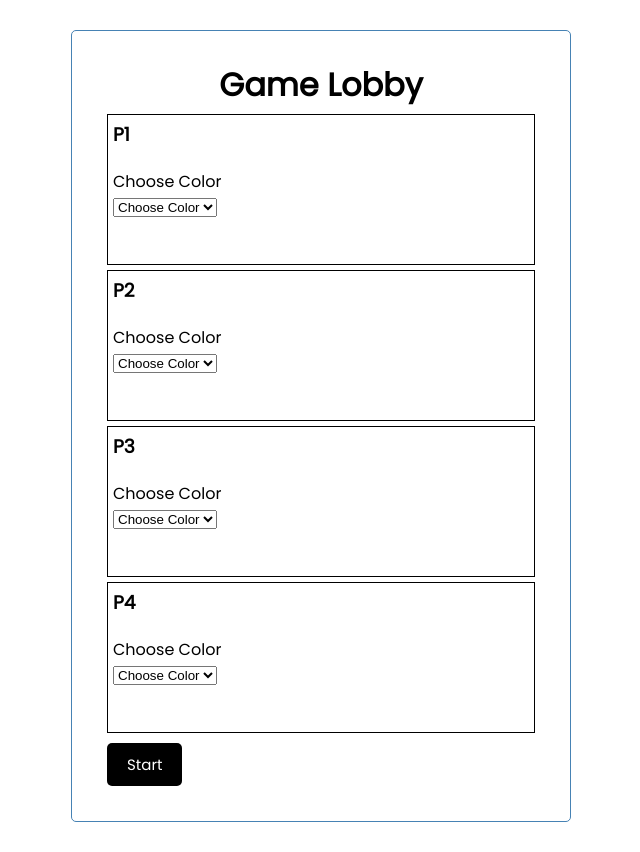
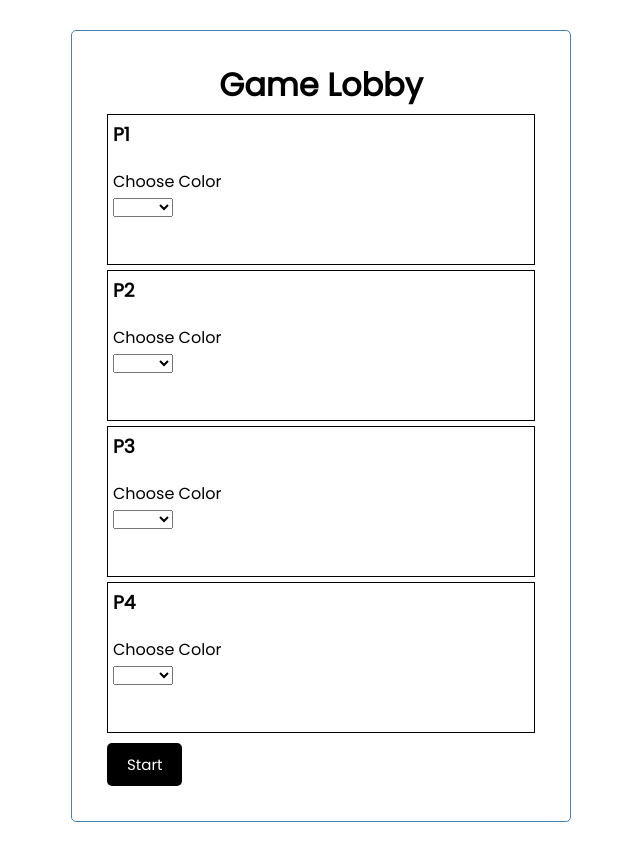
Before and after one commit to qwertyuasdfghjkl/frontend, a React (Create React App) app in the folder projects/react/game-lobby/: page / in a window 1280 px wide. Shown: the whole page, without its empty margins (319-959 px from the left). Built offline with nearby package versions, Linux system fonts and the light colour scheme.

Commit message:
deleted colors state hook

```diff
--- a/projects/react/game-lobby/src/App.js
+++ b/projects/react/game-lobby/src/App.js
@@ -1,6 +1,3 @@
-// style/color border
-// how to use players in router
-
 import { BrowserRouter as Router, Route, useParams } from 'react-router-dom'
 import Header from './components/Header'
 import Button from './components/Button'
@@ -16,88 +13,49 @@ function App() {
       {
         id: 1,
         text: 'P1',
-        color: 'Choose Color',
+        color: '',
       },
       {
         id: 2,
         text: 'P2',
-        color: 'Choose Color',
+        color: '',
       },
       {
         id: 3,
         text: 'P3',
-        color: 'Choose Color',
+        color: '',
       },
       {
         id: 4,
         text: 'P4',
-        color: 'Choose Color',
+        color: '',
       }
     ]
   )
 
-  const[colors, setColors] = useState(
-    [
-      {
-        id2: 1,
-        color: 'blue',
-        used: false,
-      },
-      {
-        id2: 2,
-        color: 'red',
-        used: false,
-      },
-      {
-        id2: 3,
-        color: 'green',
-        used: false,
-      },
-      {
-        id2: 4,
-        color: 'yellow',
-        used: false,
-      },
-    ]
-  )
-
-
-  const changeColor = (compareId, compareColor) => {
-    const colorMatch = colors.filter((c) => c.color === compareColor)[0]
-    const idMatch = players.filter((p) => p.id === compareId)[0]
+  const changeColors = (compareId, compareColor) => {
+    const chosenPlayer = players.filter((p) => p.id === compareId)[0]
+    const usedColors = players.filter((p) => p.color !== '')
+    const colors = usedColors.map((c) => c.color)
+    console.log('adsf',colors)
 
     // if the player is already this color
-    if (colorMatch.used & idMatch.color === compareColor) {
+    if (chosenPlayer.color === compareColor) {
       alert('You have already chosen this color.')
       return
     }
 
-    // set used to false for players old color
-    if (idMatch.color !== "Choose Color" & !colorMatch.used) {
-      setColors(
-        colors.map((c) =>
-          c.color === idMatch.color ? c.used = false : c
-        )
-      )
-    }
-
-    // if color not used
-    if (!colorMatch.used) {
-      // set new color used to true
-      setColors(
-        colors.map((c) =>
-          c.color === compareColor ? {...c, used: true } : c
-        )
-      )
+    // if compareColor is not already used
+    if (!colors.includes(compareColor)) {
       // set players color
       setPlayers(
         players.map((p) =>
           p.id === compareId ? {...p, color: compareColor} : p
         )
       )
-
-      // if the color is already picked
-    } else {
+    }
+    // if color is already used
+    else {
       alert('Color is already chosen, Please choose a different colour')
     }
   }
@@ -106,17 +64,14 @@ function App() {
       <Router>
         <div className="container">
           <Header />
-
-          <Route path='/' exact render={(props) => (
+          <Route exact path='/' render={(props) => (
             <>
-            <Players players={players} colors={colors} changeColor={changeColor}/>
+            <Players players={players} changeColors={changeColors}/>
             <Button players={players}/>
             </>
             )}
           />
-          {/* <Route exact path="/about" component={props => <About players={props.match.params.players}/>}/> */}
-          {/* <Route path='/about' component={About}/> */}
-          <Route path='/about' exact render={(props) => (
+          <Route path='/about' render={(props) => (
             <>
             <About players={players}></About>
             </>
--- a/projects/react/game-lobby/src/components/Player.js
+++ b/projects/react/game-lobby/src/components/Player.js
@@ -1,7 +1,7 @@
 import { useState } from 'react'
 
-const Player = ({ player, colors, changeColor }) => {
-  const[color, setColor] = useState('')
+const Player = ({ player, changeColors }) => {
+  const[color] = useState('')
 
 
 
@@ -11,11 +11,13 @@ const Player = ({ player, colors, changeColor }) => {
         <form className='add-form'>
           <div className='form-control'>
             <label>Choose Color</label>
-              <select value={color} onChange={(e) => changeColor(player.id ,e.target.value)}>
+              <select value={color} onChange={(e) => changeColors(player.id ,e.target.value)}>
                 <option defaultValue={player.color}>{player.color}</option>
-                {colors.map((eachColor) => (
-                  <option key={eachColor.id2} value={eachColor.color}>{eachColor.color}</option>
-                ))}
+                <option value={'blue'}>blue</option>
+                <option value={'red'}>red</option>
+                <option value={'green'}>green</option>
+                <option value={'yellow'}>yellow</option>
+                <option value={'purple'}>purple</option>
               </select>
 
           </div>
--- a/projects/react/game-lobby/src/components/Players.js
+++ b/projects/react/game-lobby/src/components/Players.js
@@ -1,10 +1,10 @@
 import Player from './Player'
 
-const Players = ({ players, colors, changeColor }) => {
+const Players = ({ players, changeColors }) => {
   return (
     <>
       {players.map((player) => (
-        <Player key={player.id} player={player} colors={colors} changeColor={changeColor}/>
+        <Player key={player.id} player={player} changeColors={changeColors}/>
       ))}
     </>
   )
```
Also changed, not shown: projects/react/game-lobby/src/components/Home.js (added, +16 -0 lines), projects/react/game-lobby/src/components/Routes.js (added, +20 -0 lines).
